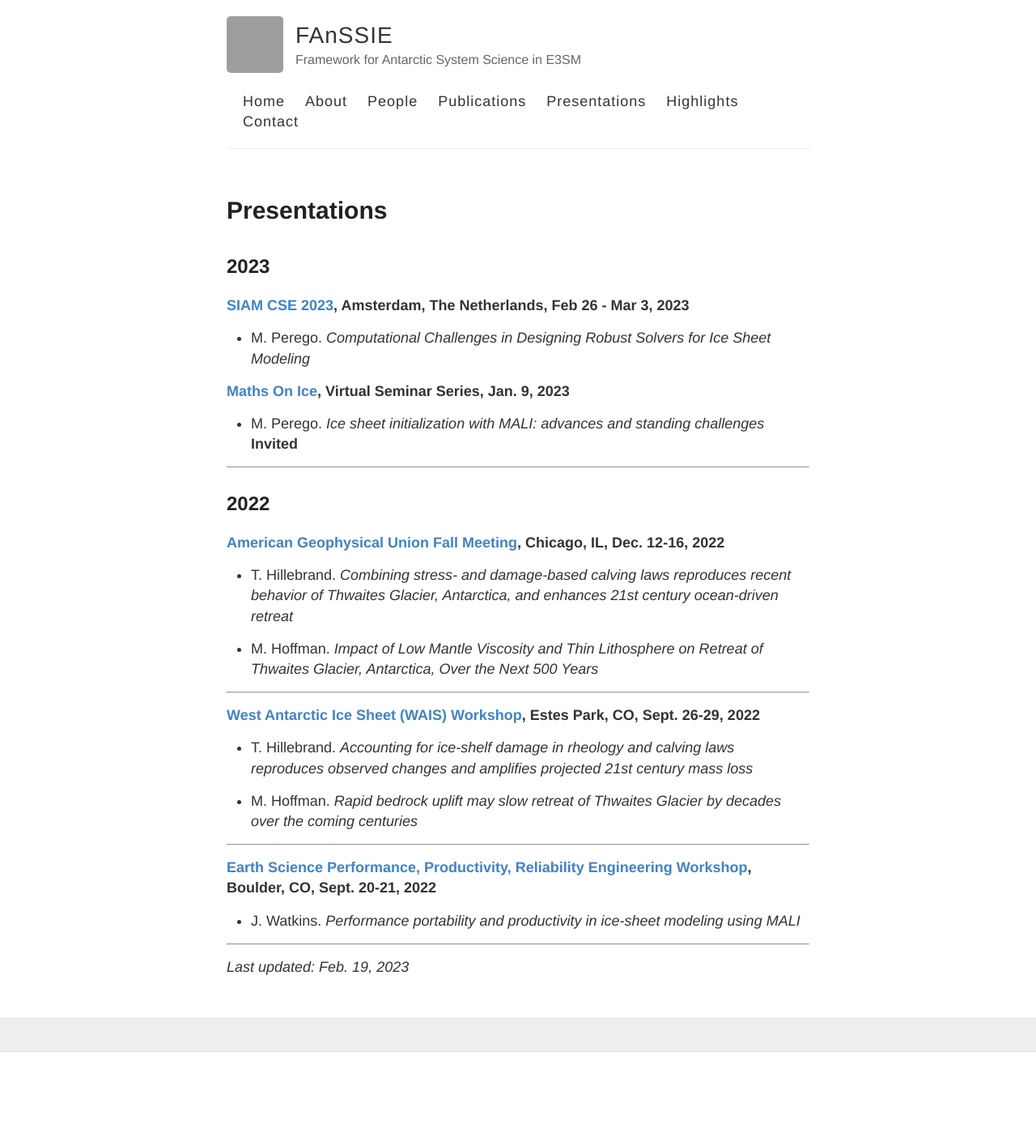
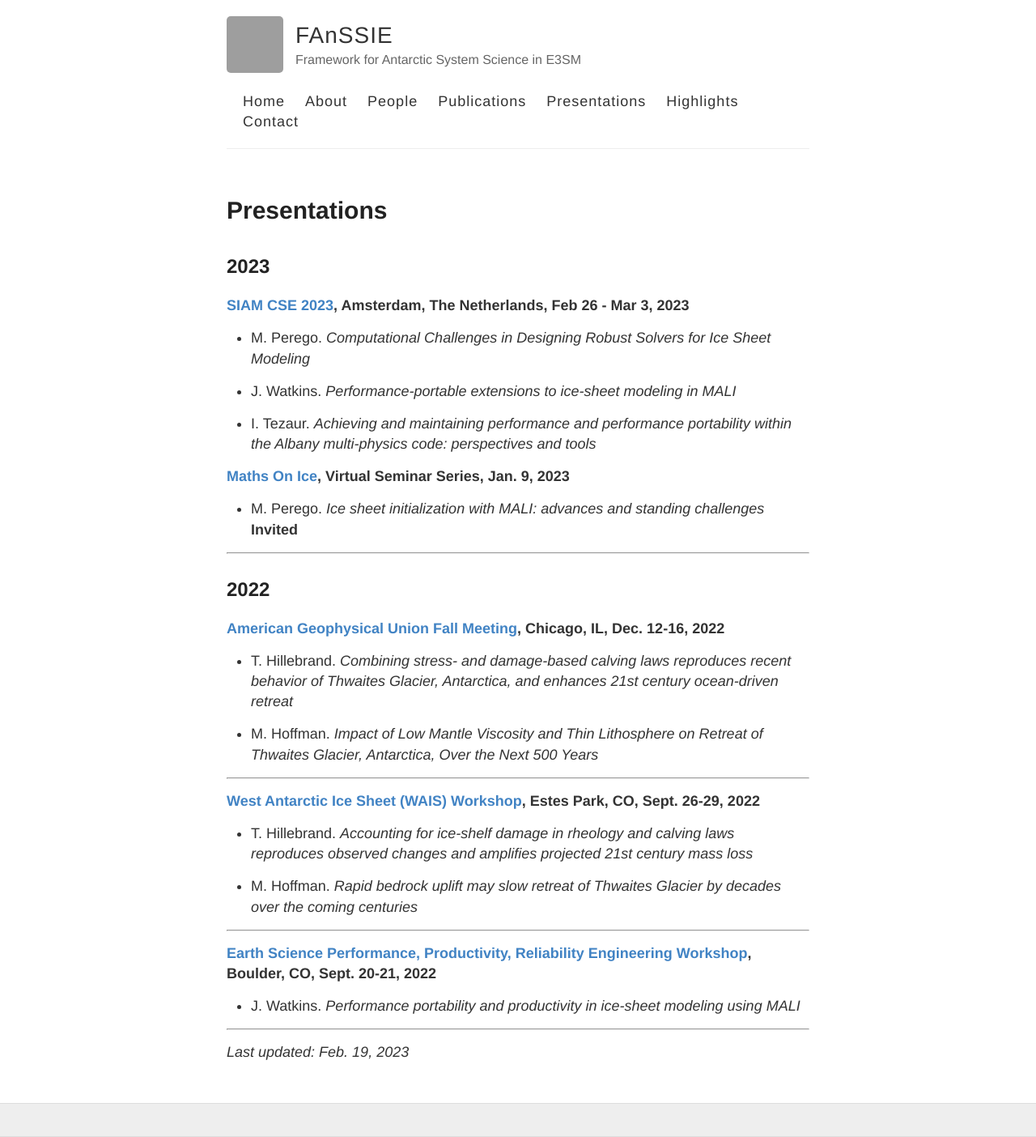
Before and after one commit to FANSSIE/fanssie.github.io, a Jekyll site: the page built from presentations.md, in a window 1280 px wide. Shown: the whole page at 81% size. Built offline with Jekyll 4.4.1, drawn with Linux system fonts in a browser that asks for light colours; before the commit the page ends 1299 px from its top, so only the background shows below that; grey boxes are pictures that could not be loaded.

Commit message:
Update presentations.md

```diff
--- a/presentations.md
+++ b/presentations.md
@@ -9,6 +9,10 @@ permalink: /presentations/
 **[SIAM CSE 2023](https://www.siam.org/conferences/cm/conference/cse23), Amsterdam, The Netherlands, Feb 26 - Mar 3, 2023**
 
 * M. Perego. *Computational Challenges in Designing Robust Solvers for Ice Sheet Modeling*
+
+* J. Watkins. *Performance-portable extensions to ice-sheet modeling in MALI*
+
+* I. Tezaur. *Achieving and maintaining performance and performance portability within the Albany multi-physics code: perspectives and tools*
 
 **[Maths On Ice](https://twitter.com/icemaths), Virtual Seminar Series, Jan. 9, 2023**
 
```
